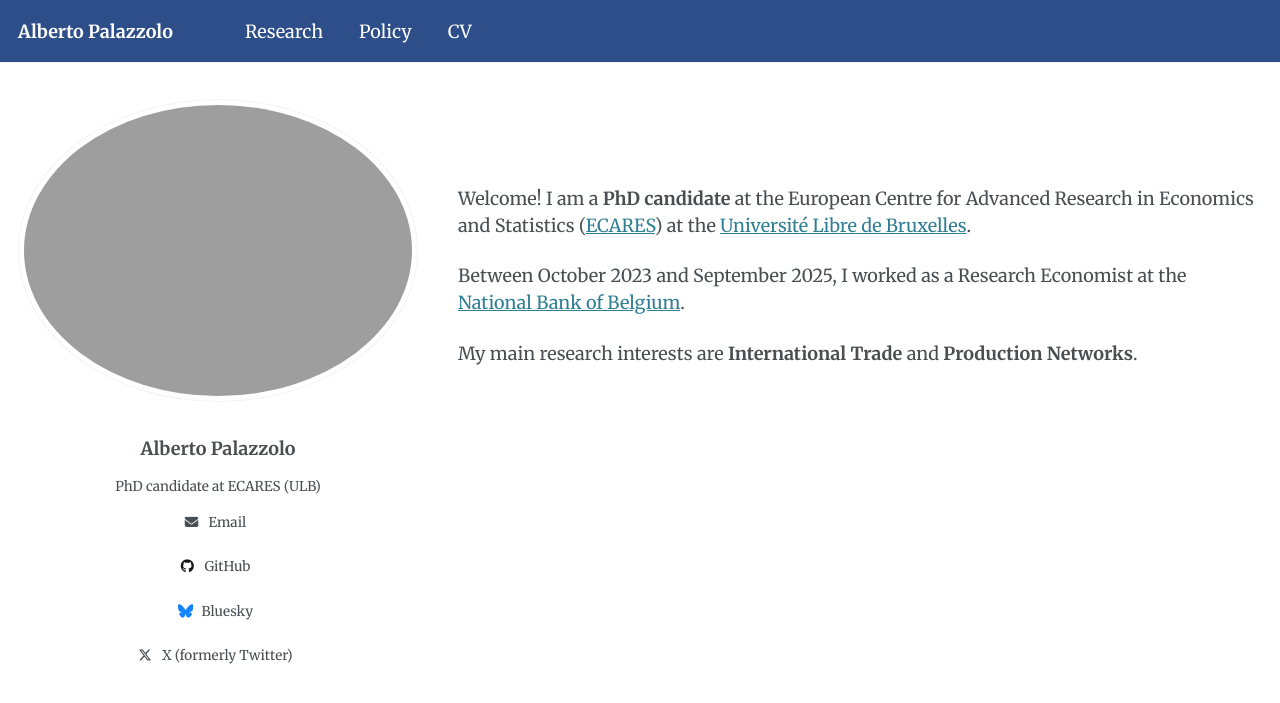
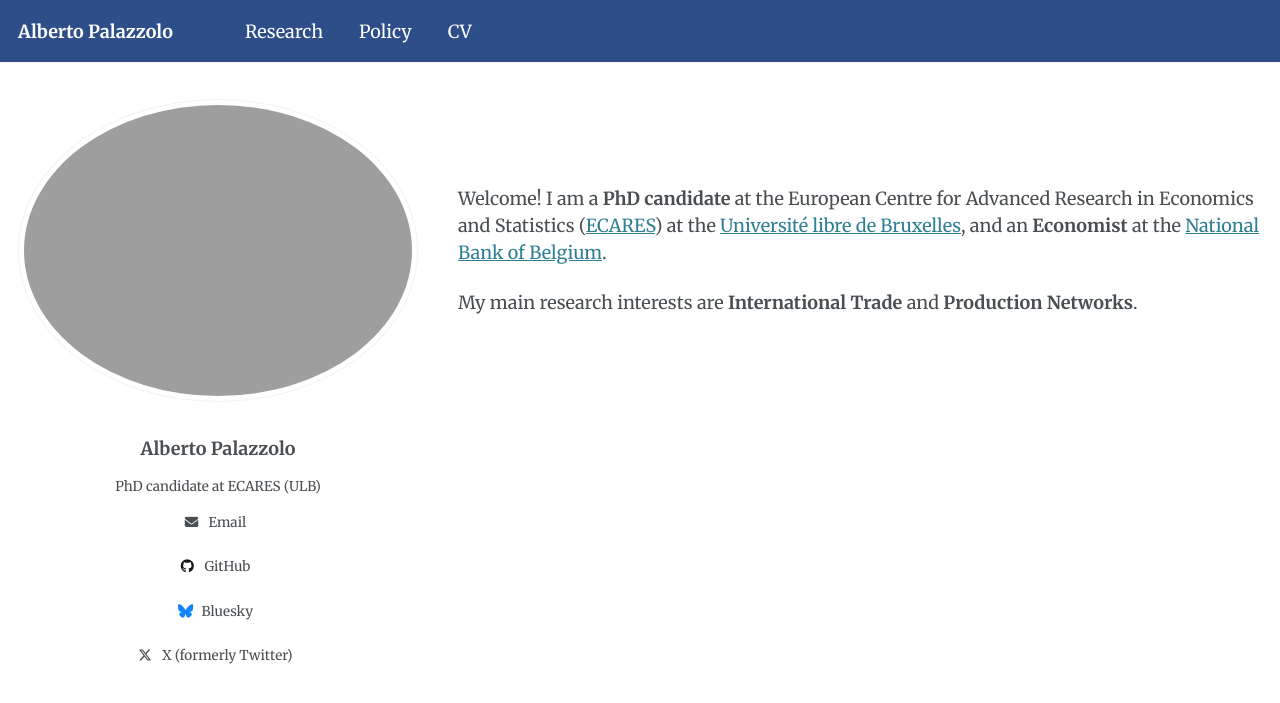
Before and after one commit to albepal/albepal.github.io, a Jekyll site: the page built from _pages/about.md, in a window 1280 px wide. Shown: the top 703 px of the page. Built offline with Jekyll 4.4.1, drawn with Linux system fonts in a browser that asks for light colours.

Commit message:
Update homepage bio to reflect current NBB Economist role and remove past employment note

```diff
--- a/_pages/about.md
+++ b/_pages/about.md
@@ -7,8 +7,6 @@ redirect_from:
   - /about.html
 ---
 
-Welcome! I am a **PhD candidate** at the European Centre for Advanced Research in Economics and Statistics (<a href="https://ecares.ulb.be/">ECARES</a>) at the <a href="https://www.ulb.be/">Université Libre de Bruxelles</a>.
-
-Between October 2023 and September 2025, I worked as a Research Economist at the <a href="https://www.nbb.be/en">National Bank of Belgium</a>.
+Welcome! I am a **PhD candidate** at the European Centre for Advanced Research in Economics and Statistics ([ECARES](https://ecares.ulb.be/)) at the [Université libre de Bruxelles](https://www.ulb.be/), and an **Economist** at the [National Bank of Belgium](https://www.nbb.be/en).
 
 My main research interests are **International Trade** and **Production Networks**.
```
